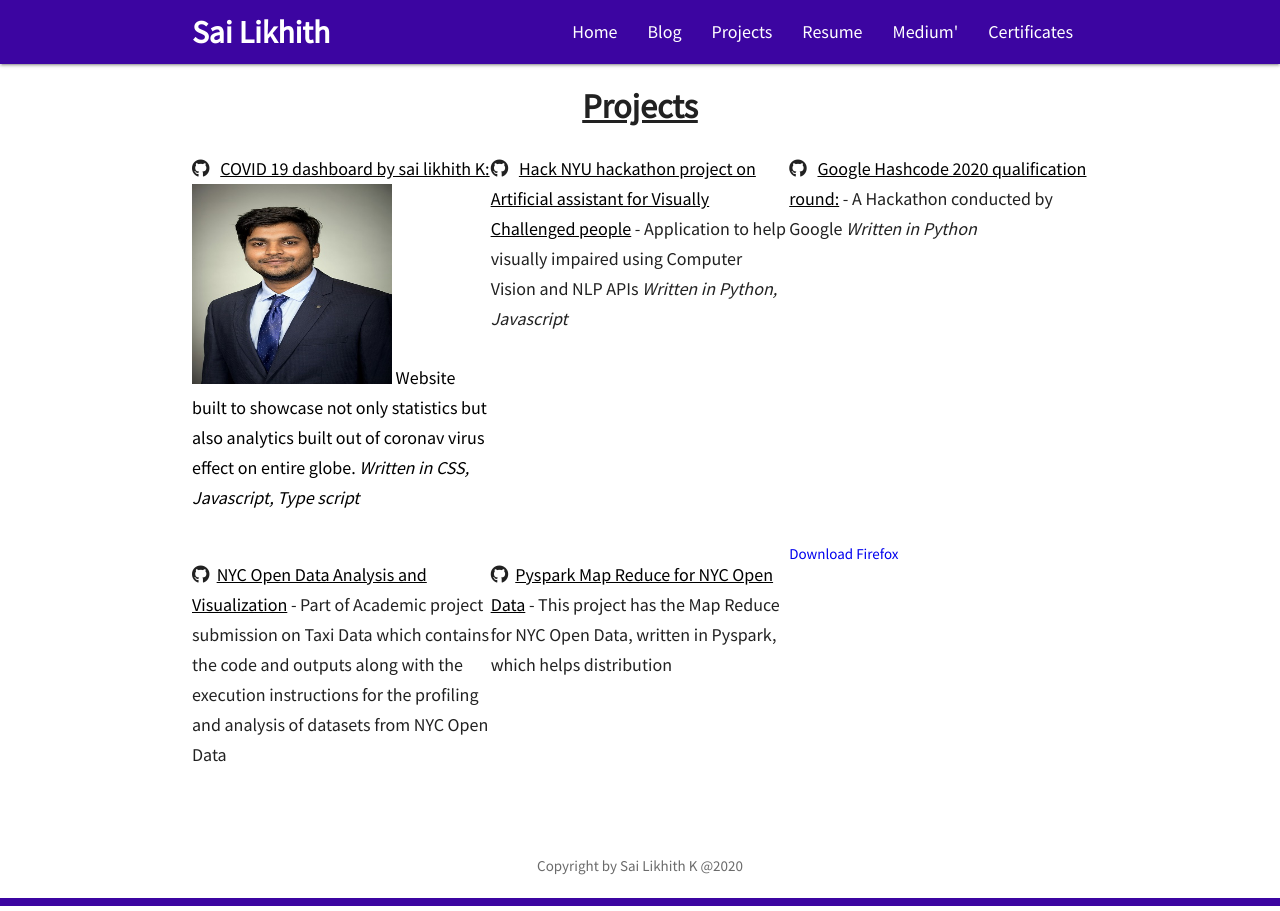
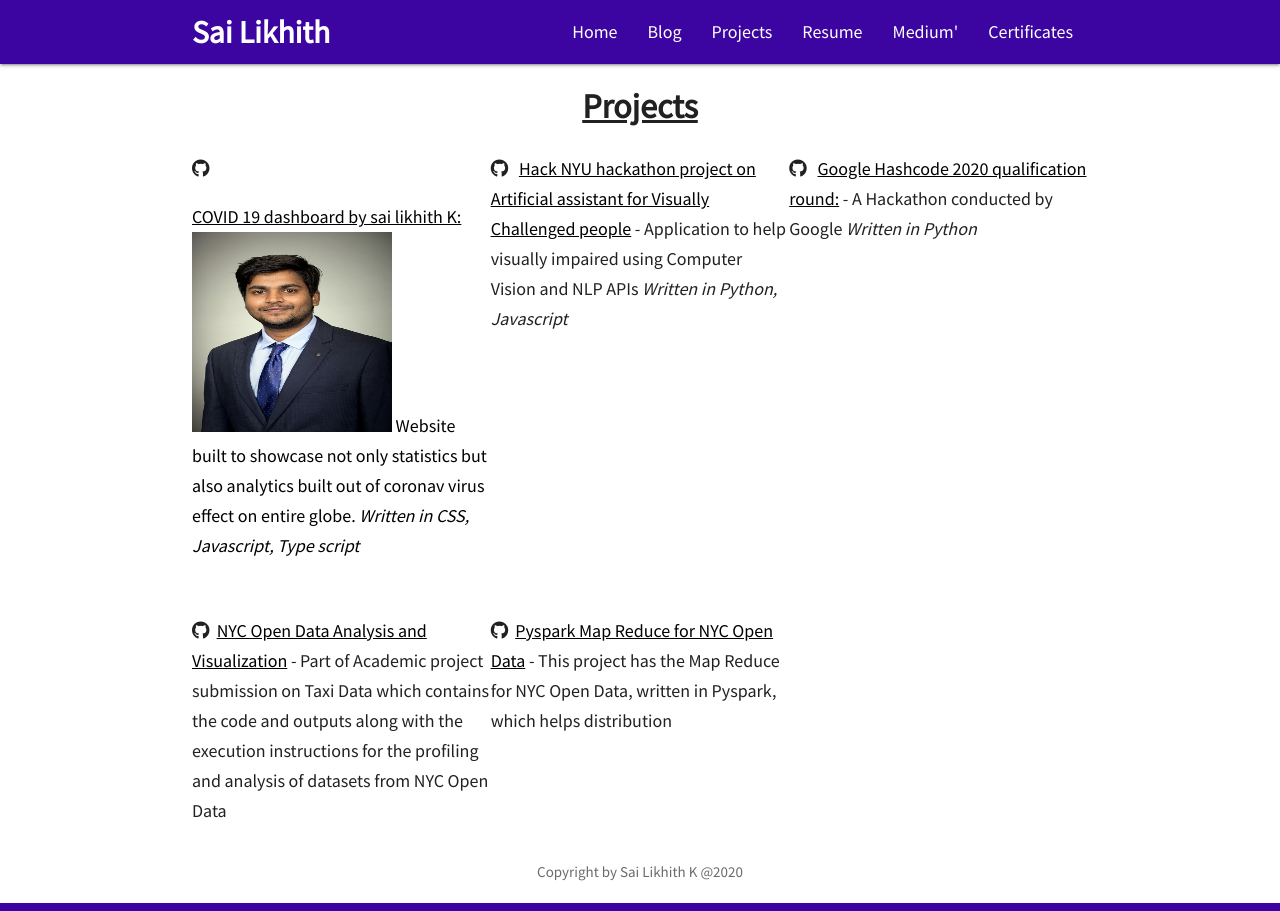
Before and after one commit to SaiLikhith7/Mywebsite, a Jekyll site: the page built from projects.html, in a window 1280 px wide. Built offline with Jekyll 4.4.1, drawn with Linux system fonts in a browser that asks for light colours; nearby versions of some CDN libraries.

Commit message:
Update projects.html

```diff
--- a/_includes/projects.html
+++ b/_includes/projects.html
@@ -13,10 +13,10 @@
         <h5>
           <i class="fab fa-github"></i>&nbsp;&nbsp;
           <strong>
-            <a href="https://github.com/SaiLikhith7/covid19-by-sailikhithk"><u>COVID 19 dashboard by sai likhith K:</u></a>
+            <p><a href="https://github.com/SaiLikhith7/covid19-by-sailikhithk"><u>COVID 19 dashboard by sai likhith K:</u></a>
             <a href="https://github.com/SaiLikhith7/covid19-by-sailikhithk" target="_self"><img ismap src="./img/rakshinshu.jpg" alt="Sai Likhith7" style="width:200px;height:200px;" border ="0"/ >
           Website built to showcase not only statistics but also analytics built out of coronav virus effect on entire globe. <i>Written in CSS, Javascript, Type script </i>
-        </a></h5>
+        </a></p></h5>
         </div>
         <div class="third">
         <h5>
@@ -53,9 +53,6 @@
           - This project has the Map Reduce for NYC Open Data, written in Pyspark, which helps distribution
         </h5>
         </div>
-        <p><a href="https://firefox.com/">
-              Download Firefox
-            </a></p>
         </div>
       </div>
     </div>
```
